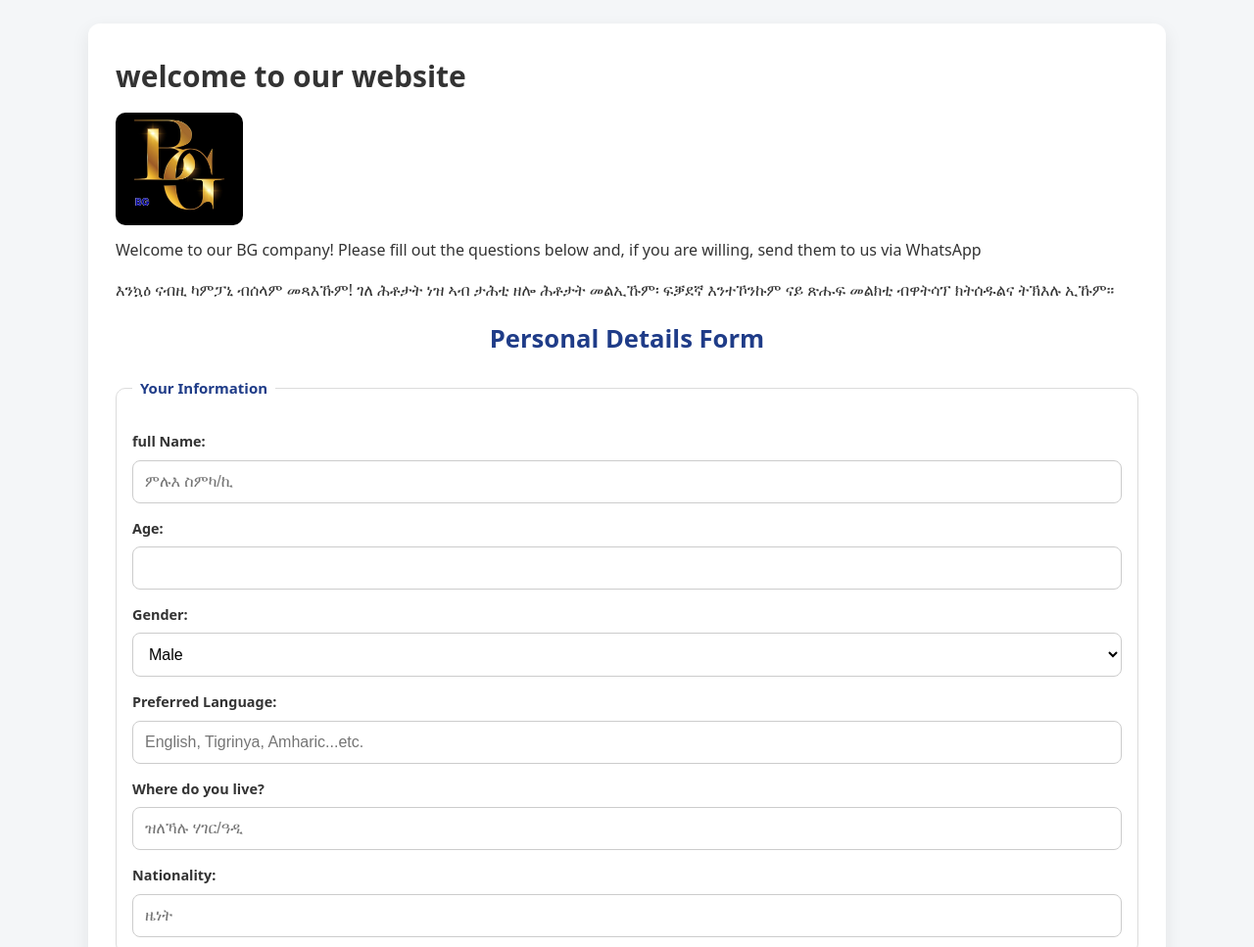
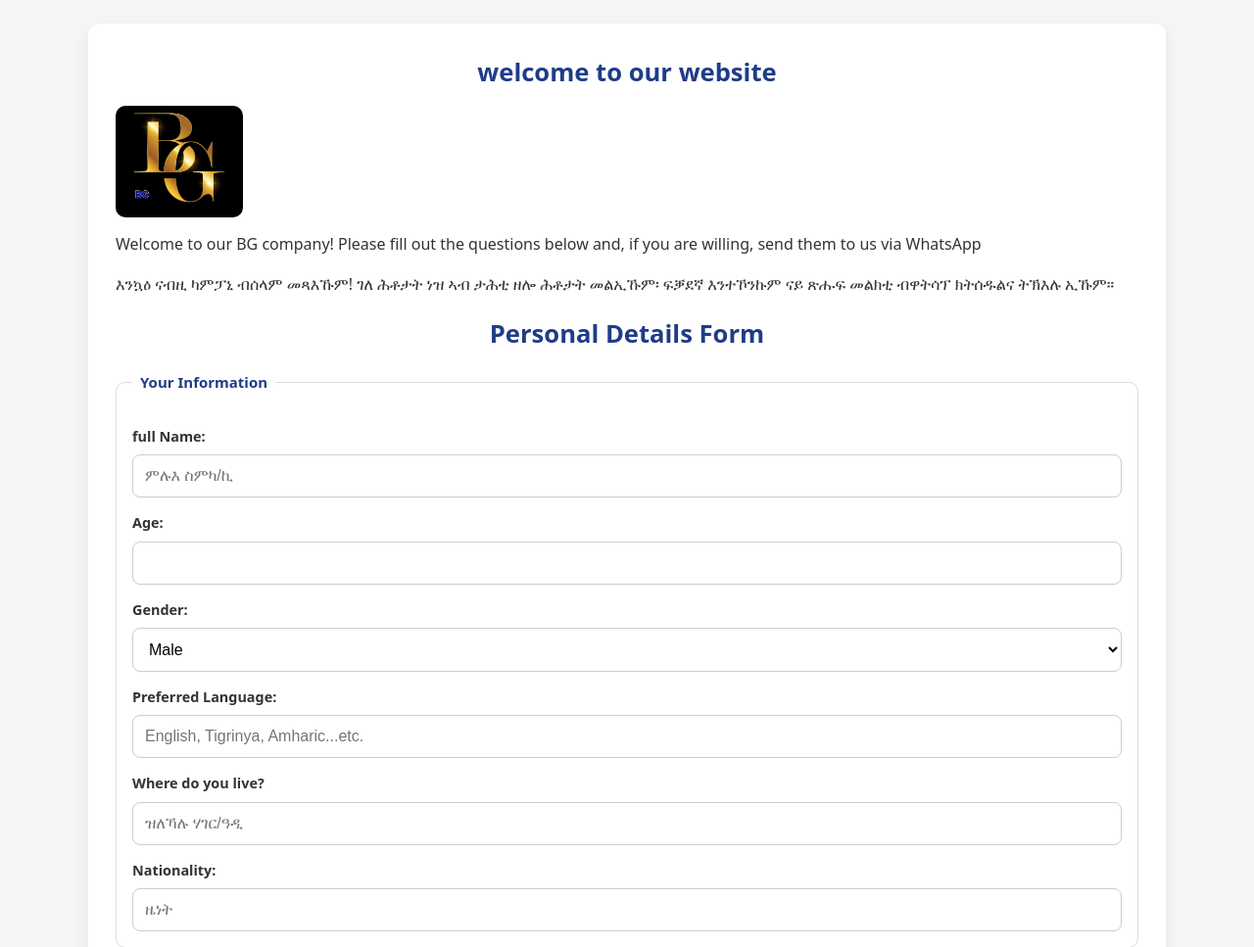
Before and after one commit to sammynew297/Bg, a plain HTML site: page web app/index.html in a window 1280 px wide. Shown: the top 967 px of the page at 98% size. Drawn offline with Linux system fonts and the light colour scheme.

Commit message:
Update index.html

```diff
--- a/web app/index.html
+++ b/web app/index.html
@@ -9,7 +9,7 @@
 <body>
     <div class="container">
 
-        <h1>welcome to our website <img src="my BG1.jpeg" alt="BG Company Logo" class="logo"></h1>
+        <h2>welcome to our website <img src="my BG1.jpeg" alt="BG Company Logo" class="logo"></h2>
     <p>
         Welcome to our BG company! Please fill out the questions below and, if you are willing, send them to us via WhatsApp
     </p>
```
